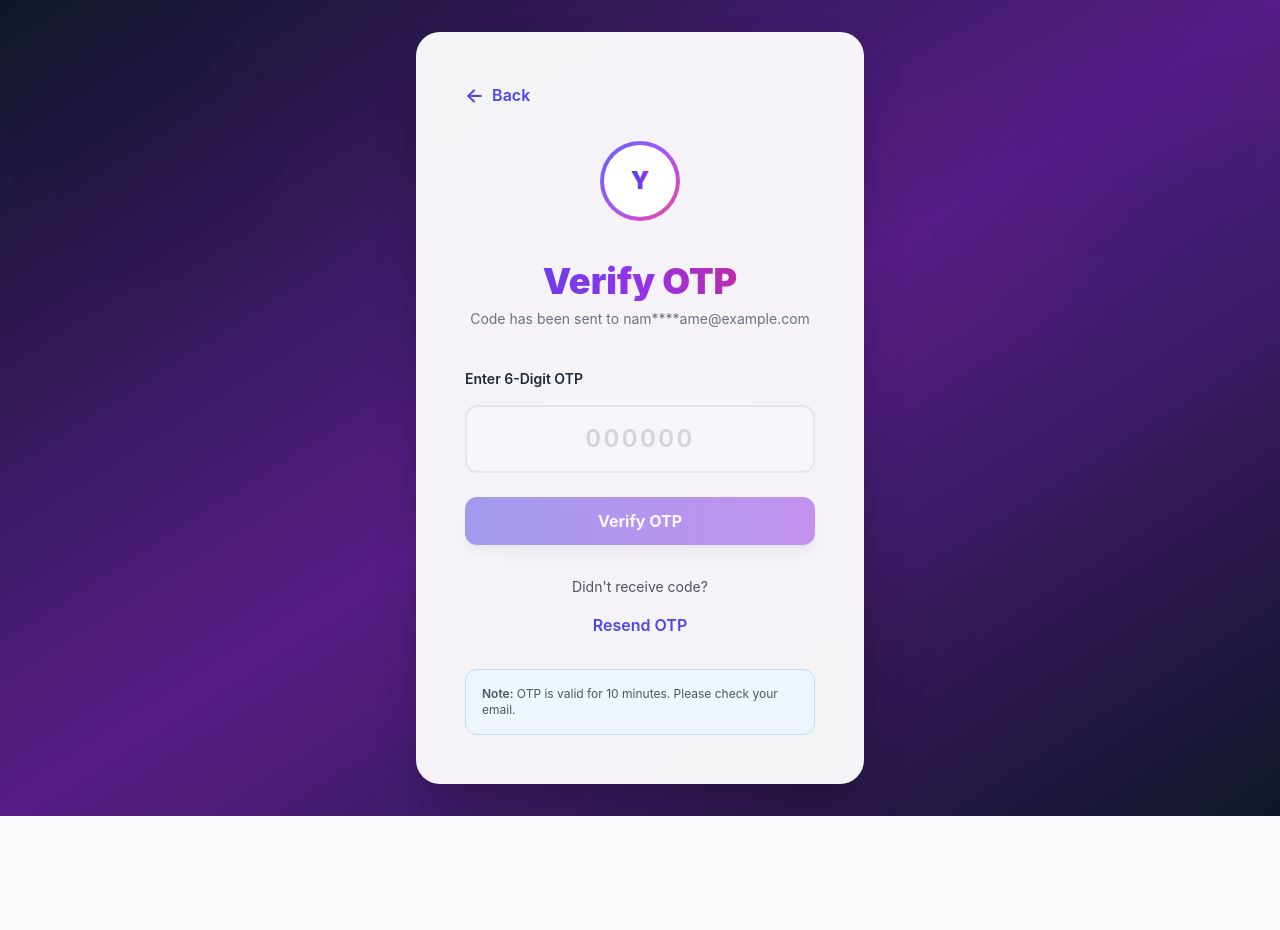
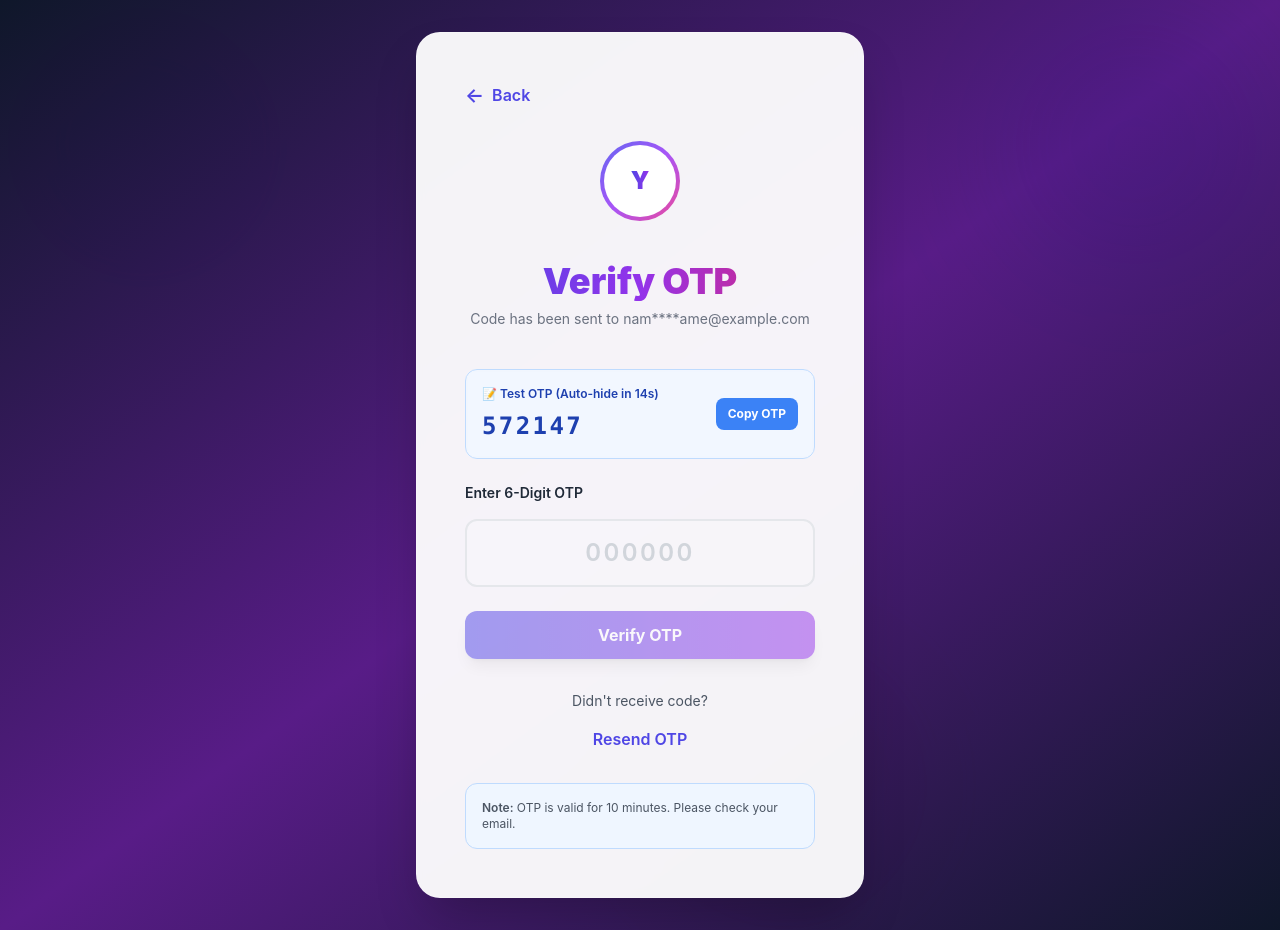
Before and after one commit to nikita9814/IntershipProject, a Next.js app: page / in a window 1280 px wide. Both pictures are taken after typing "name@example.com", "Sample123" into the empty fields and a click on the button "Sign In". Before the commit the page ends 816 px from the top, so only its background shows below. Built offline with nearby package versions, Linux system fonts and the light colour scheme.

Commit message:
Improve OTP - show test OTP for 15 seconds and add copy button

```diff
--- a/components/OTPVerification.tsx
+++ b/components/OTPVerification.tsx
@@ -1,6 +1,6 @@
 'use client';
 
-import { useState, FormEvent, ChangeEvent } from 'react';
+import { useState, FormEvent, ChangeEvent, useEffect } from 'react';
 
 interface OTPVerificationProps {
   mobileOrEmail: string;
@@ -18,11 +18,36 @@ export default function OTPVerification({
   const [error, setError] = useState('');
   const [success, setSuccess] = useState('');
   const [resendTimer, setResendTimer] = useState(0);
+  const [generatedOTP, setGeneratedOTP] = useState('');
+  const [showTestOTP, setShowTestOTP] = useState(false);
+  const [testOTPVisible, setTestOTPVisible] = useState(0);
 
   const isEmail = mobileOrEmail.includes('@');
   const maskedContact = isEmail
     ? mobileOrEmail.substring(0, 3) + '****' + mobileOrEmail.substring(mobileOrEmail.lastIndexOf('@') - 3)
     : mobileOrEmail.substring(0, 2) + '*****' + mobileOrEmail.substring(8);
+
+  // Generate OTP on component mount
+  useEffect(() => {
+    const newOTP = Math.floor(100000 + Math.random() * 900000).toString();
+    setGeneratedOTP(newOTP);
+    console.log('Generated OTP for testing:', newOTP);
+    setShowTestOTP(true);
+    setTestOTPVisible(15); // Show for 15 seconds
+
+    const timer = setInterval(() => {
+      setTestOTPVisible((prev) => {
+        if (prev <= 1) {
+          clearInterval(timer);
+          setShowTestOTP(false);
+          return 0;
+        }
+        return prev - 1;
+      });
+    }, 1000);
+
+    return () => clearInterval(timer);
+  }, []);
 
   const handleOTPChange = (e: ChangeEvent<HTMLInputElement>) => {
     const value = e.target.value.replace(/\D/g, '').slice(0, 6);
@@ -36,11 +61,15 @@ export default function OTPVerification({
     setSuccess('');
 
     try {
-      // Simulate sending OTP
-      console.log('Resending OTP to:', mobileOrEmail);
-      setSuccess('OTP sent successfully!');
+      // Generate new OTP
+      const newOTP = Math.floor(100000 + Math.random() * 900000).toString();
+      setGeneratedOTP(newOTP);
+      console.log('Resending OTP to:', mobileOrEmail, 'Test OTP:', newOTP);
+      setSuccess('OTP sent successfully! Check your email/SMS.');
       setOtp('');
       setResendTimer(60);
+      setShowTestOTP(true);
+      setTestOTPVisible(15);
 
       // Countdown timer
       const timer = setInterval(() => {
@@ -73,15 +102,20 @@ export default function OTPVerification({
         return;
       }
 
-      // Simulate OTP verification
-      console.log('Verifying OTP:', otp);
+      // Verify OTP matches the generated one
+      if (otp !== generatedOTP) {
+        setError('Invalid OTP. Please try again or request a new one.');
+        setLoading(false);
+        return;
+      }
+
       setSuccess('OTP verified successfully!');
 
       setTimeout(() => {
         onVerified();
       }, 1500);
     } catch (err) {
-      setError('Invalid OTP. Please try again.');
+      setError('An error occurred. Please try again.');
       console.error(err);
     } finally {
       setLoading(false);
@@ -125,6 +159,26 @@ export default function OTPVerification({
         </p>
       </div>
 
+      {/* Test OTP Display - For Development */}
+      {showTestOTP && testOTPVisible > 0 && (
+        <div className="mb-6 p-4 bg-blue-50/80 border border-blue-200 rounded-xl text-blue-800 text-sm font-medium backdrop-blur-sm animate-in fade-in slide-in-from-top">
+          <div className="flex items-center justify-between">
+            <div>
+              <p className="text-xs font-semibold mb-2">📝 Test OTP (Auto-hide in {testOTPVisible}s)</p>
+              <p className="text-2xl font-bold tracking-widest font-mono">{generatedOTP}</p>
+            </div>
+            <button
+              onClick={() => {
+                setOtp(generatedOTP);
+              }}
+              className="px-3 py-2 bg-blue-500 text-white rounded-lg hover:bg-blue-600 transition text-xs font-bold whitespace-nowrap ml-4"
+            >
+              Copy OTP
+            </button>
+          </div>
+        </div>
+      )}
+
       {/* Error Message */}
       {error && (
         <div className="mb-6 p-4 bg-red-50/80 border border-red-200 rounded-xl text-red-700 text-sm font-medium backdrop-blur-sm animate-in fade-in slide-in-from-top">
@@ -140,7 +194,12 @@ export default function OTPVerification({
         <div className="mb-6 p-4 bg-green-50/80 border border-green-200 rounded-xl text-green-700 text-sm font-medium backdrop-blur-sm animate-in fade-in slide-in-from-top">
           <div className="flex items-center gap-2">
             <span className="text-lg">✓</span>
-            {success}
+            <div>
+              {success}
+              {generatedOTP && (
+                <p className="text-xs mt-2 font-mono bg-white/40 px-2 py-1 rounded mt-1">OTP: {generatedOTP}</p>
+              )}
+            </div>
           </div>
         </div>
       )}
```
